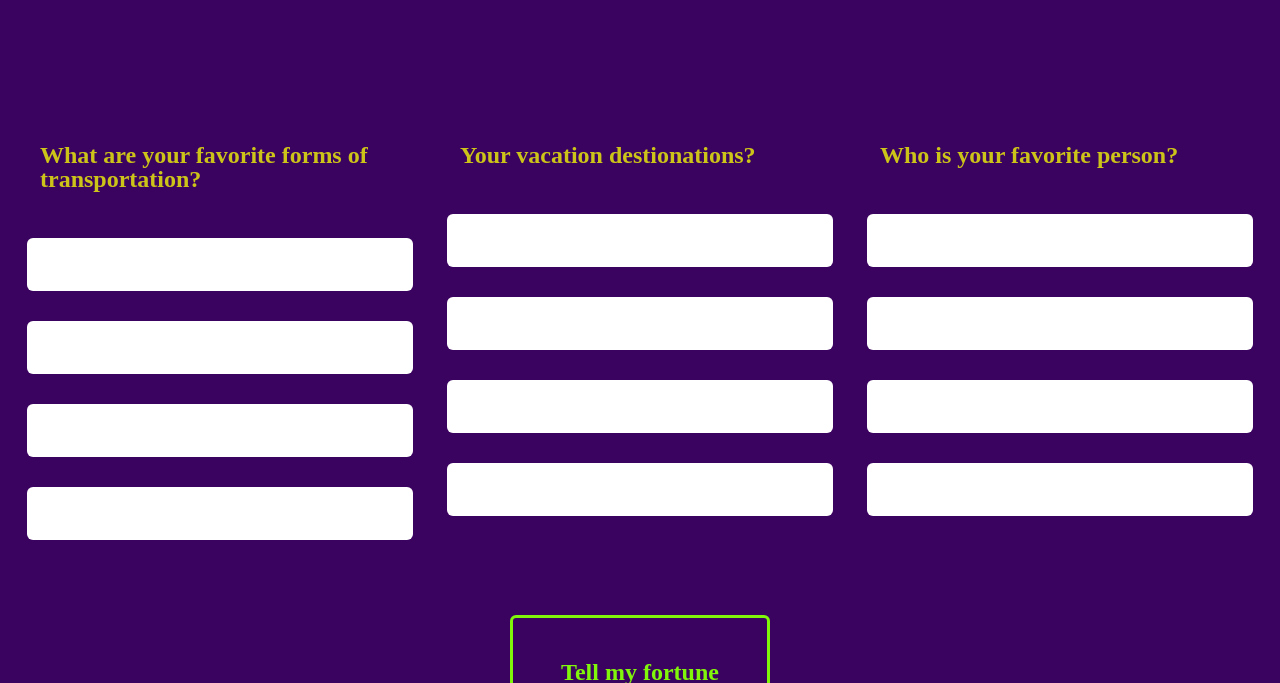
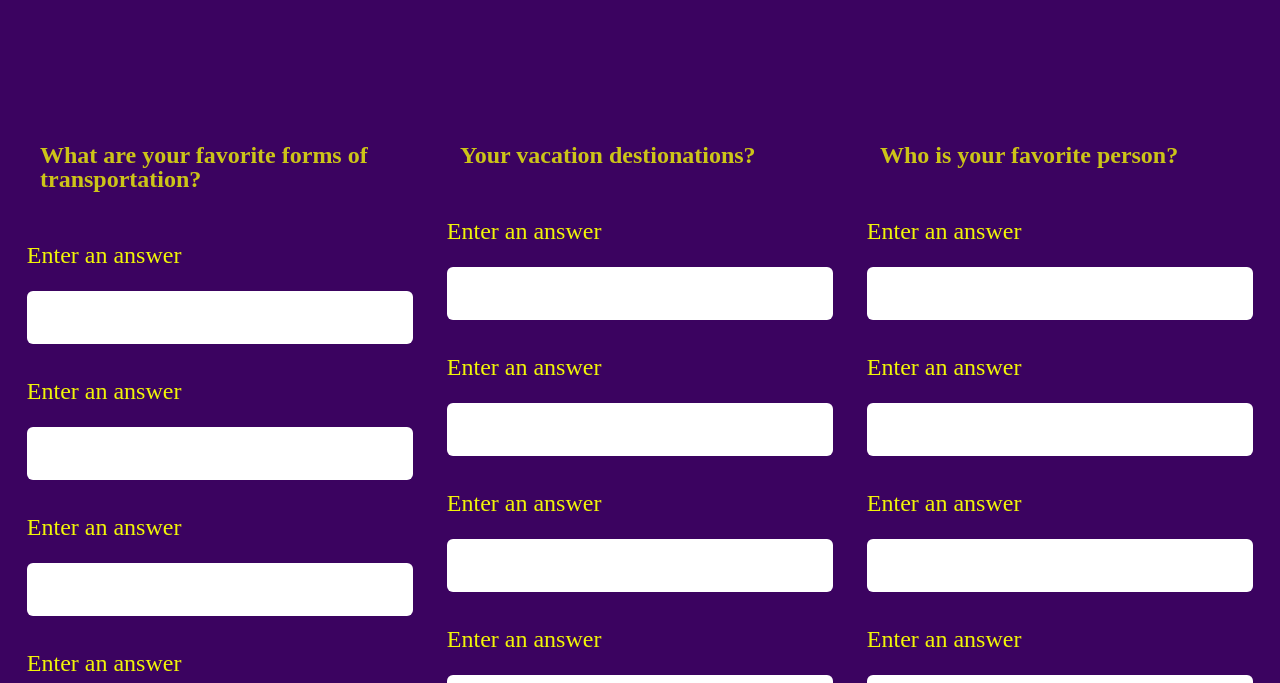
Before and after one commit to Chammond1969/Mash-Game, a plain HTML site: page index.html in a window 1280 px wide. Shown: the part 269-952 px from the top of the page. Drawn offline with Linux system fonts and the light colour scheme.

Commit message:
Added label to index, updated style and script

```diff
--- a/index.html
+++ b/index.html
@@ -17,29 +17,41 @@
     <p class="description">Fill in the blanks and your future will be foretold.</p>
     <form action="" method="post" id="mash">
       <div id="answers" class="hide">
-        <p>You like to travel in a <span id="answer_1"></span> with  <span id="answer_3"></span> as you head to <span id="answer_2"></span> who owns a <span id="home"></span>.
+        <p>You like to travel in a <span id="answer_1"></span> with  <span id="answer_3"></span> as you head to <span id="answer_2"></span> because you enjoy eating <span id="home"> ice-cream</span>.
       </div>
       <div class="bucket">
         <div class="choice-bucket">
           <h4 class="highlight">What are your favorite forms of transportation?</h4>
-          <input name="answer_1[]">
-          <input name="answer_1[]">
-          <input name="answer_1[]">
-          <input name="answer_1[]">
+          <label for="formAnswer1">Enter an answer</label>
+          <input name="answer_1[]" id="formAnswer1">
+          <label for="formAnswer1a">Enter an answer</label>
+          <input name="answer_1[]" id="formAnswer1a">
+          <label for="formAnswer1b">Enter an answer</label>
+          <input name="answer_1[]" id="formAnswer1b">
+          <label for="formAnswer1c">Enter an answer</label>
+          <input name="answer_1[]" id="formAnswer1c">
         </div>
         <div class="choice-bucket">
           <h4 class="highlight">Your vacation destionations?</h4>
-          <input name="answer_2[]">
-          <input name="answer_2[]">
-          <input name="answer_2[]">
-          <input name="answer_2[]">
+          <label for="formAnswer2">Enter an answer</label>
+          <input name="answer_2[]" id="formAnswer2">
+          <label for="formAnswer2a">Enter an answer</label>
+          <input name="answer_2[]" id="formAnswer2a">
+          <label for="formAnswer2b">Enter an answer</label>
+          <input name="answer_2[]" id="formAnswer2b">
+          <label for="formAnswer2c">Enter an answer</label>
+          <input name="answer_2[]" id="formAnswer2c">
         </div>
         <div class="choice-bucket">
           <h4 class="highlight">Who is your favorite person?</h4>
-          <input name="answer_3[]">
-          <input name="answer_3[]">
-          <input name="answer_3[]">
-          <input name="answer_3[]">
+          <label for="formAnswer3">Enter an answer</label>
+          <input name="answer_3[]" id="formAnswer3">
+          <label for="formAnswer3a">Enter an answer</label>
+          <input name="answer_3[]" id="formAnswer3a">
+          <label for="formAnswer3b">Enter an answer</label>
+          <input name="answer_3[]" id="formAnswer3b">
+          <label for="formAnswer3c">Enter an answer</label>
+          <input name="answer_3[]" id="formAnswer3c">
         </div>
       </div>
       <button type="submit" class="button-submit">Tell my fortune</button>
--- a/script.js
+++ b/script.js
@@ -8,7 +8,7 @@ function random_number(num) {
 // New function called mash_choice that doesn't take any parameters
 function mash_choice() {
 	// Since MASH is a special case, give it its own list
-	var mash = ['mansion', 'apartment', 'shack', 'house'];  // The array of choices to pick from
+	var mash = ['rocky road', 'vanilla', 'chocolate', 'mint chocolate chip'];  // The array of choices to pick from
 	var randomNum = random_number(4);  // Use the above function to get a number between 0 and 4
 	return mash[randomNum];  // Return the list item the random number function just picked and exit the function
 }
--- a/style.css
+++ b/style.css
@@ -90,9 +90,9 @@ h1 {
 /* Answer Div */
 #answers {
   margin: 60px 0;
-  background: #fff;
+  background: rgb(164, 239, 235);
   border-radius: 6px;
-  color: #713e94;
+  color: #feb24e;
   transition: 1s linear;
 }
 
```
